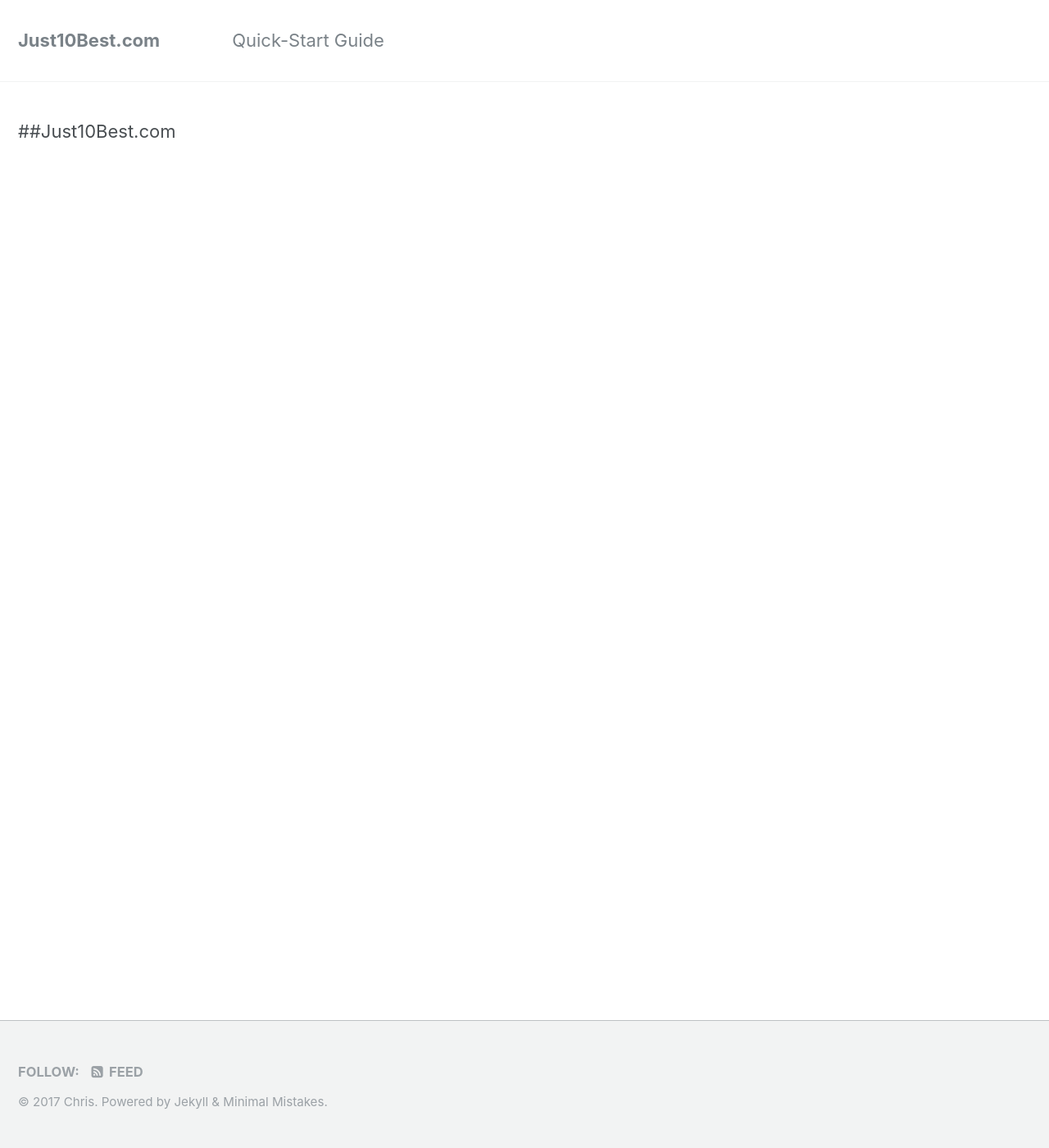
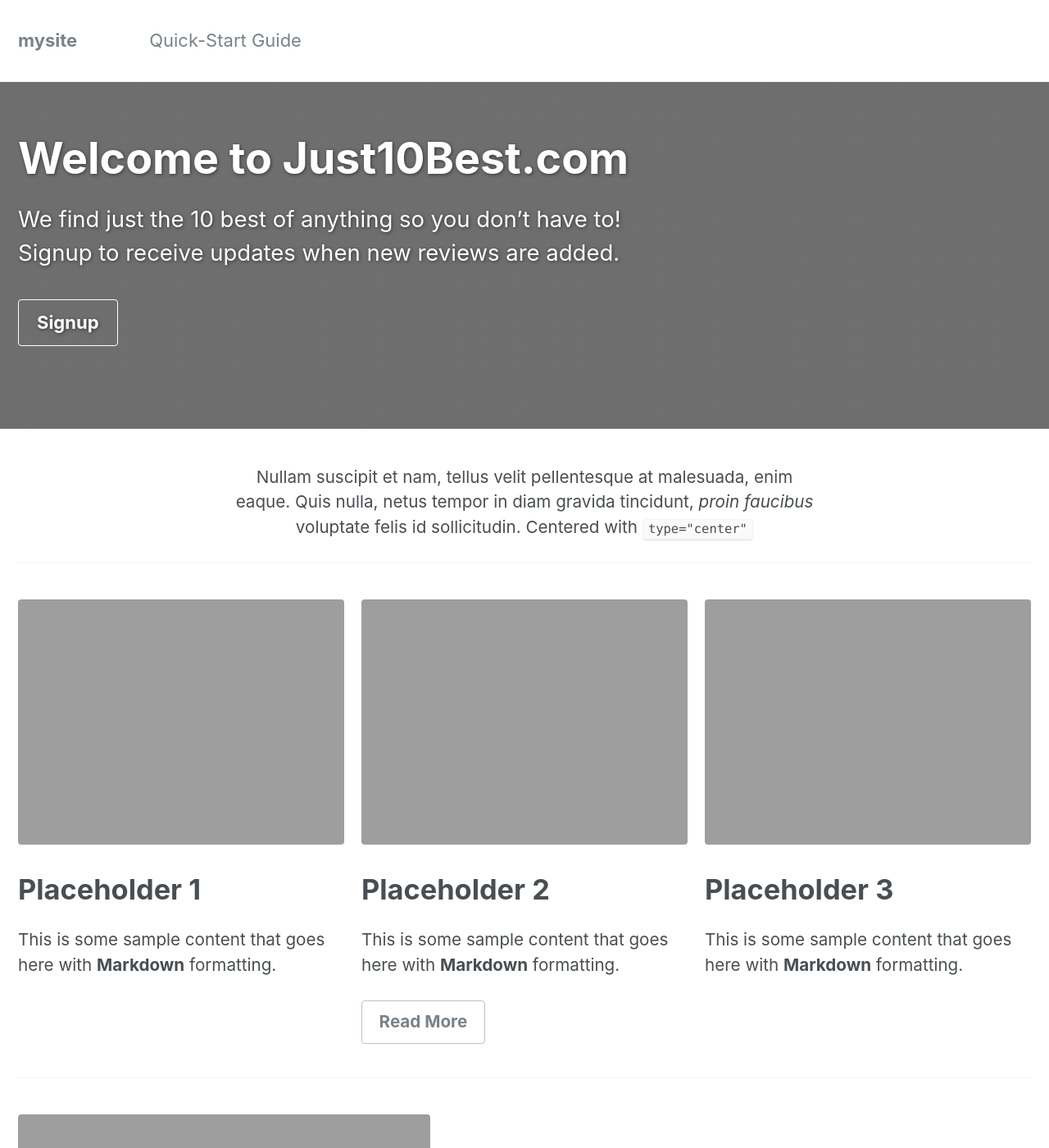
Before and after one commit to chrisslowik/mysite, a Jekyll site: the page built from index.md, in a window 1280 px wide and 1400 px high. Shown: the whole window at 82% size. Built offline with Jekyll 4.4.1, drawn with Linux system fonts in a browser that asks for light colours; the list of posts is cut into pages by our own code; some of the changed text lies outside the part shown.

Commit message:
homepage

```diff
--- a/_config.yml
+++ b/_config.yml
@@ -7,8 +7,8 @@
 
 # Site Settings
 locale                   : "en"
-title                    : "Just10Best.com"
-title_separator          : "-"
+#title                    : "Just10Best.com"
+title_separator          : "|"
 name                     : "Chris"
 description              : "Find the 10 best of anything!"
 url                      : # the base hostname & protocol for your site e.g. "https://mmistakes.github.io"
--- a/index.html
+++ /dev/null
@@ -1,5 +0,0 @@
----
-layout: splash
-author_profile: false
----
-##Just10Best.com
--- /dev/null
+++ b/index.md
@@ -0,0 +1,64 @@
+---
+title: "Welcome to Just10Best.com"
+layout: splash
+permalink: /
+date: 2016-03-23T11:48:41-04:00
+header:
+  overlay_color: "#000"
+  overlay_filter: "0.3"
+  overlay_image: /assets/img/computer-desk.jpg
+  cta_label: "Signup"
+  cta_url: "https://github.com/mmistakes/minimal-mistakes/"
+excerpt: "We find just the 10 best of anything so you don't have to! Signup to receive updates when new reviews are added."
+intro:
+  - excerpt: 'Nullam suscipit et nam, tellus velit pellentesque at malesuada, enim eaque. Quis nulla, netus tempor in diam gravida tincidunt, *proin faucibus* voluptate felis id sollicitudin. Centered with `type="center"`'
+feature_row:
+  - image_path: /assets/img/computer-desk.jpg
+    alt: "placeholder image 1"
+    title: "Placeholder 1"
+    excerpt: "This is some sample content that goes here with **Markdown** formatting."
+  - image_path: /assets/img/computer-desk.jpg
+    alt: "placeholder image 2"
+    title: "Placeholder 2"
+    excerpt: "This is some sample content that goes here with **Markdown** formatting."
+    url: "#test-link"
+    btn_label: "Read More"
+    btn_class: "btn--inverse"
+  - image_path: /assets/img/computer-desk.jpg
+    title: "Placeholder 3"
+    excerpt: "This is some sample content that goes here with **Markdown** formatting."
+feature_row2:
+  - image_path: /assets/img/computer-desk.jpg
+    alt: "placeholder image 2"
+    title: "Placeholder Image Left Aligned"
+    excerpt: 'This is some sample content that goes here with **Markdown** formatting. Left aligned with `type="left"`'
+    url: "#test-link"
+    btn_label: "Read More"
+    btn_class: "btn--inverse"
+feature_row3:
+  - image_path: /assets/img/computer-desk.jpg
+    alt: "placeholder image 2"
+    title: "Placeholder Image Right Aligned"
+    excerpt: 'This is some sample content that goes here with **Markdown** formatting. Right aligned with `type="right"`'
+    url: "#test-link"
+    btn_label: "Read More"
+    btn_class: "btn--inverse"
+feature_row4:
+  - image_path: /assets/img/computer-desk.jpg
+    alt: "placeholder image 2"
+    title: "Placeholder Image Center Aligned"
+    excerpt: 'This is some sample content that goes here with **Markdown** formatting. Centered with `type="center"`'
+    url: "#test-link"
+    btn_label: "Read More"
+    btn_class: "btn--inverse"
+---
+
+{% include feature_row id="intro" type="center" %}
+
+{% include feature_row %}
+
+{% include feature_row id="feature_row2" type="left" %}
+
+{% include feature_row id="feature_row3" type="right" %}
+
+{% include feature_row id="feature_row4" type="center" %}
```
Also changed, not shown: 1 other file.
